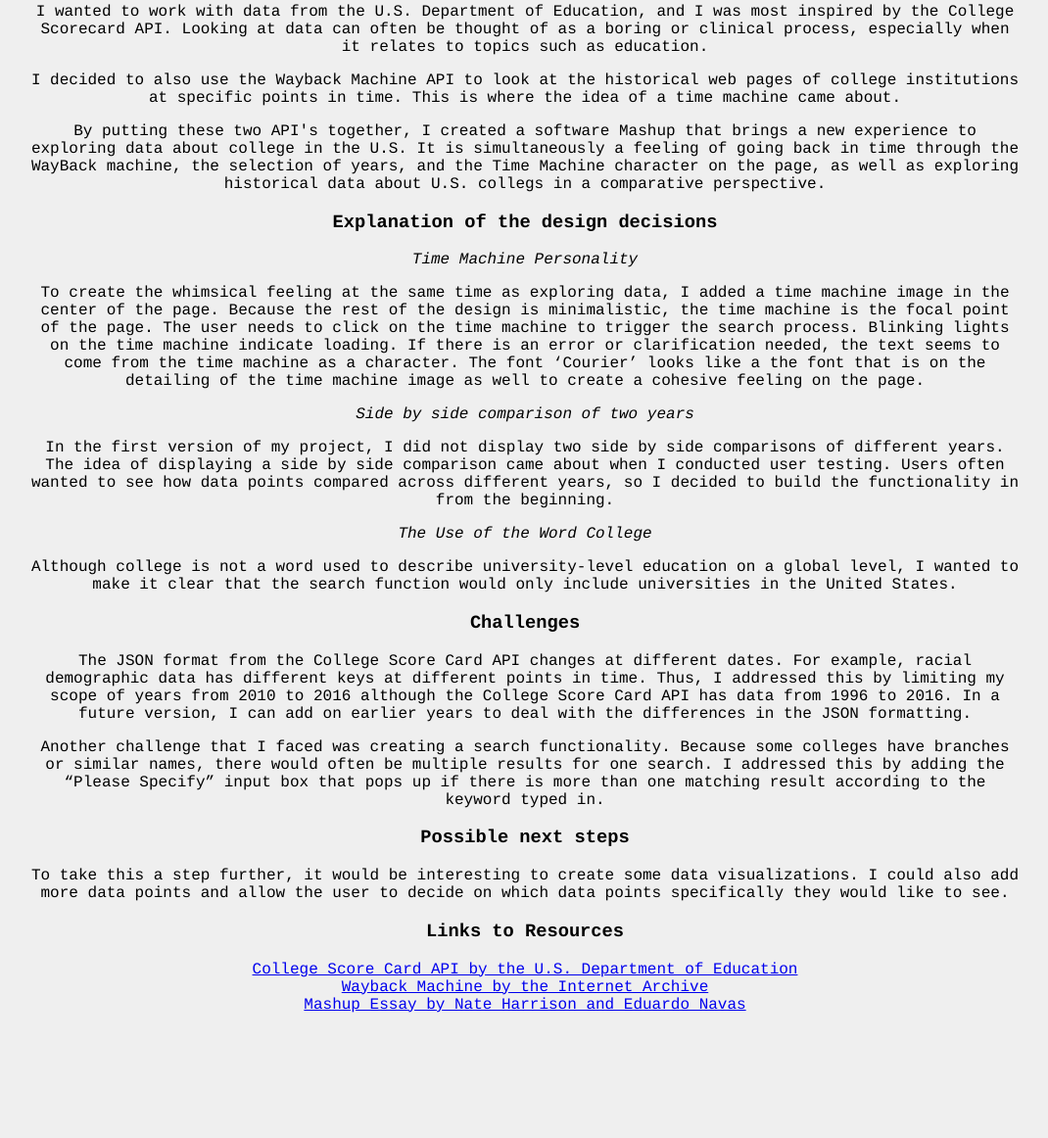
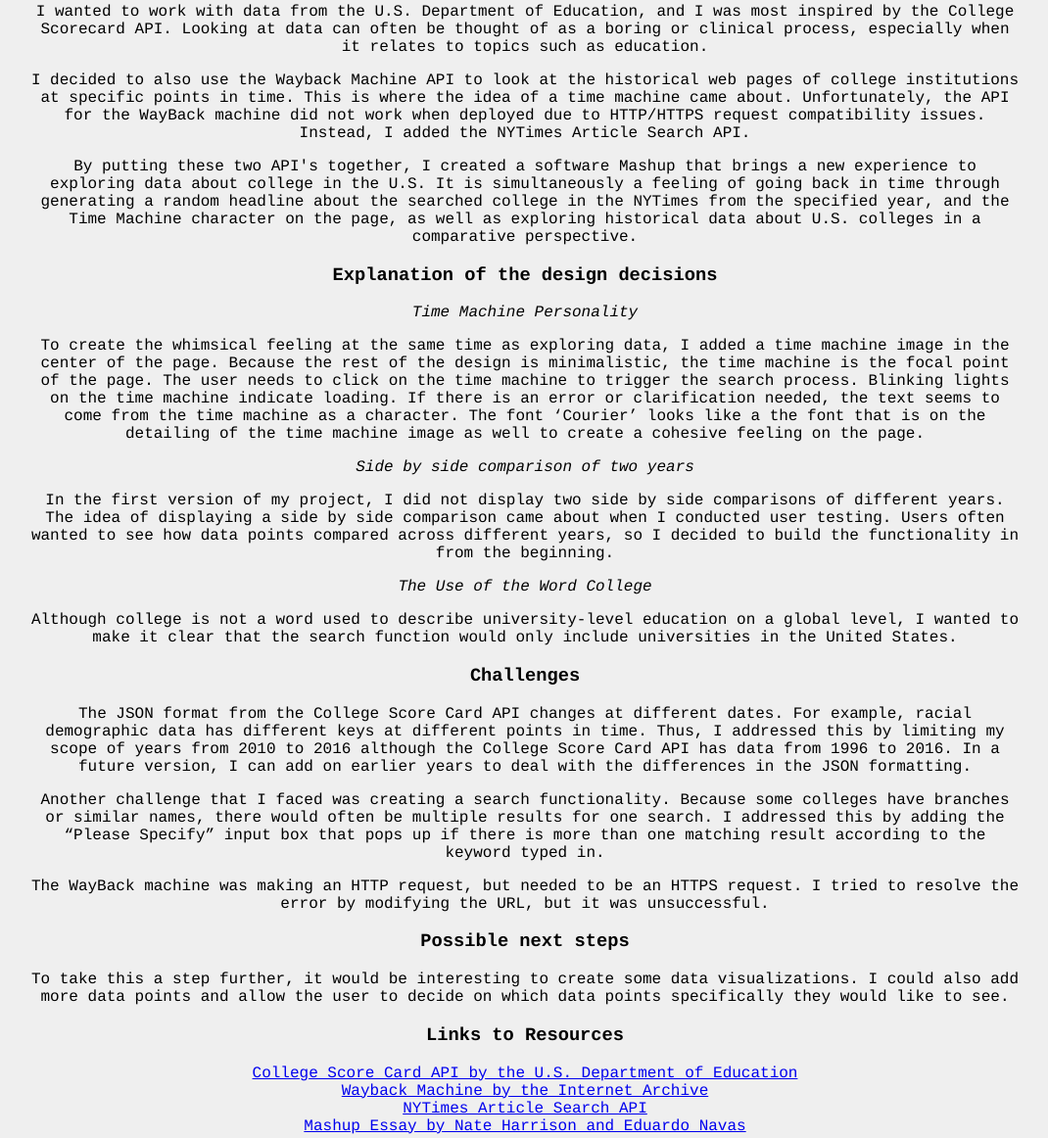
Before and after one commit to lama-ahmad/college-time-machine, a plain HTML site: page about.html in a window 1280 px wide. Shown: the part 519-1681 px from the top of the page at 98% size, without its empty margins (104-1174 px from the left). Before the commit the page ends 1570 px from the top, so only its background shows below. Drawn offline with nearby package versions, Linux system fonts and the light colour scheme.

Commit message:
modified about page to reflect NYTimes API usage

```diff
--- a/about.html
+++ b/about.html
@@ -28,12 +28,14 @@
         especially when it relates to topics such as education.</p>
 
         <p>I decided to also use the Wayback Machine API to look at the historical web pages of college institutions
-        at specific points in time. This is where the idea of a time machine came about.</p>
+        at specific points in time. This is where the idea of a time machine came about. Unfortunately, the API for
+        the WayBack machine did not work when deployed due to HTTP/HTTPS request compatibility issues. Instead,
+        I added the NYTimes Article Search API.</p>
 
         <p>By putting these two API's together, I created a software Mashup that brings a new experience to exploring
-        data about college in the U.S. It is simultaneously a feeling of going back in time through the WayBack machine,
-        the selection of years, and the Time Machine character on the page, as well as exploring historical data about
-        U.S. collegs in a comparative perspective.</p>
+        data about college in the U.S. It is simultaneously a feeling of going back in time through generating a random
+        headline about the searched college in the NYTimes from the specified year, and the Time Machine character on the page,
+        as well as exploring historical data about U.S. colleges in a comparative perspective.</p>
 
         <h3>Explanation of the design decisions</h3>
 
@@ -68,6 +70,10 @@
         often be multiple results for one search. I addressed this by adding the “Please Specify” input box that pops up if there is more than
         one matching result according to the keyword typed in.</p>
 
+        <p>The WayBack machine was making an HTTP request, but needed to be an HTTPS request. I tried to resolve the error
+            by modifying the URL, but it was unsuccessful.
+        </p>
+
 
         <h3>Possible next steps</h3>
 
@@ -79,6 +85,7 @@
         <p>
             <a href="https://collegescorecard.ed.gov/data/documentation">College Score Card API by the U.S. Department of Education</a></br>
             <a href="https://archive.org/help/wayback_api.php">Wayback Machine by the Internet Archive</a></br>
+            <a href="https://developer.nytimes.com/article_search_v2.json">NYTimes Article Search API</a></br>
             <a href="https://github.com/craigprotzel/Mashups/blob/master/_Readings/NateHarrison_and_EduardoNavas_Mashup_Essay.pdf">Mashup Essay by Nate Harrison and Eduardo Navas</a>
         </p>
 
```
